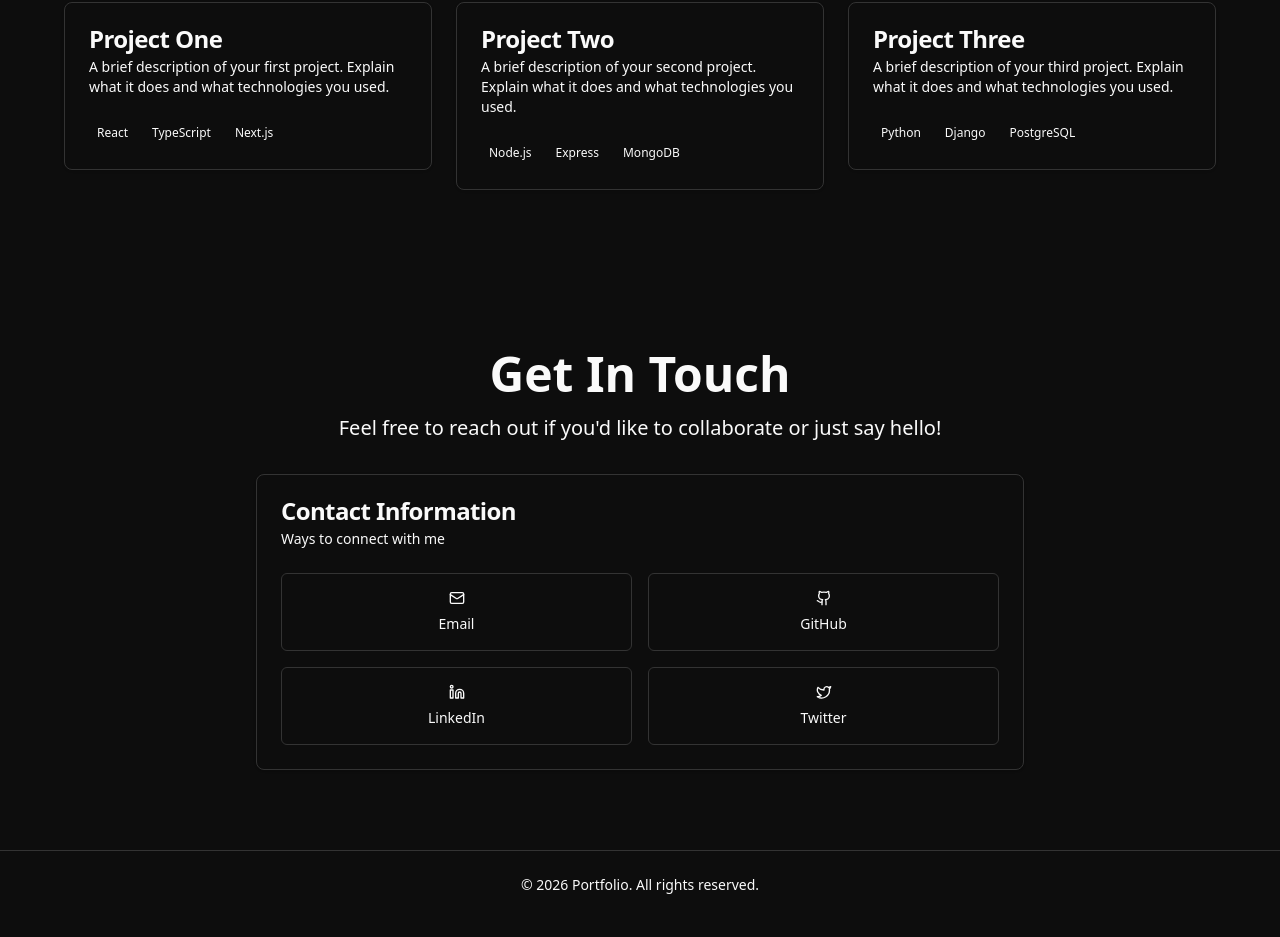
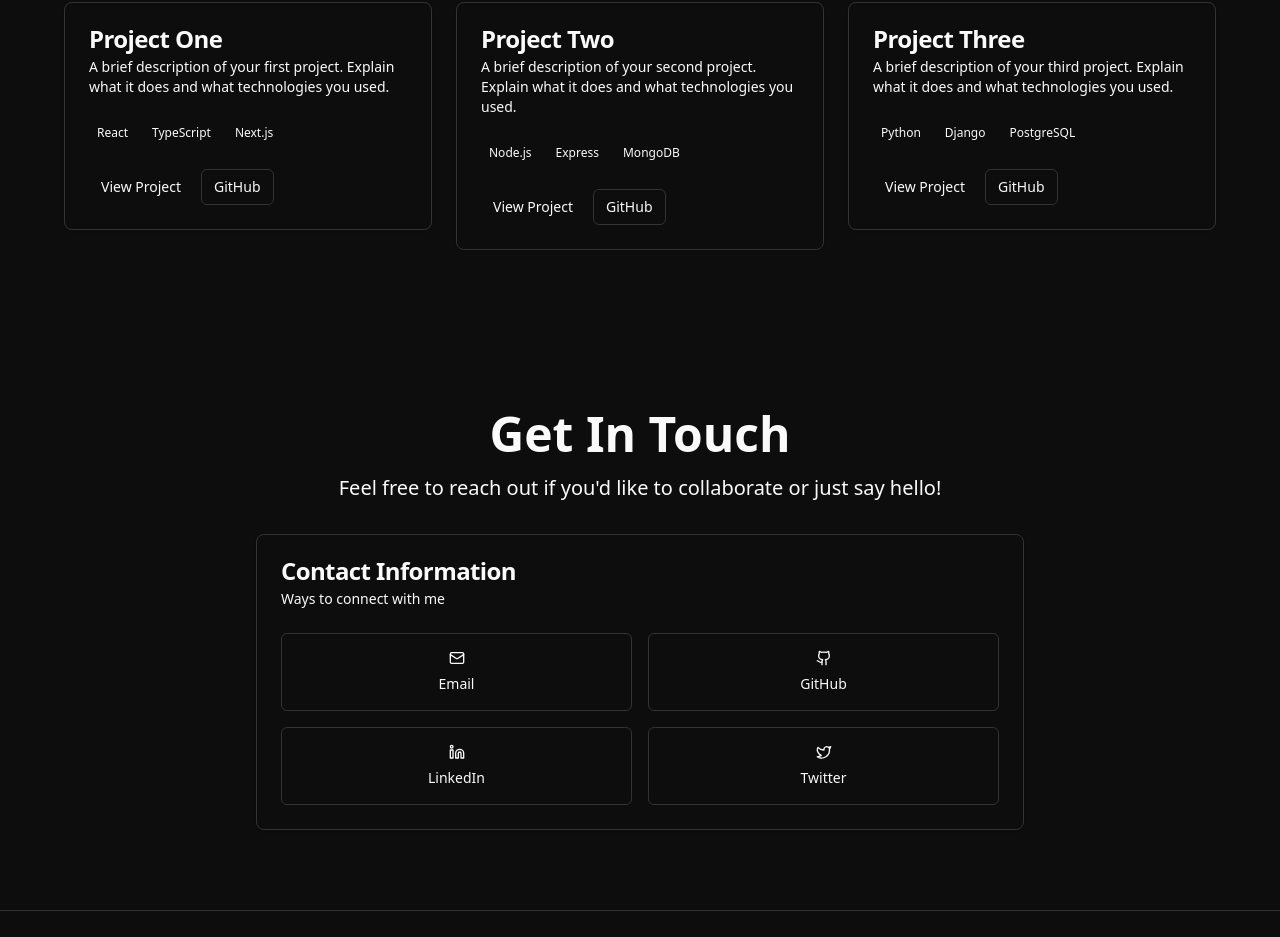
Before and after one commit to iancatez/ian-cates-portfolio, a Next.js app: page / in a window 1280 px wide. Shown: the part 1821-2758 px from the top of the page. Built offline with nearby package versions, Linux system fonts and the light colour scheme.

Commit message:
Fixed bugs in footer + project card

```diff
--- a/components/footer.tsx
+++ b/components/footer.tsx
@@ -1,3 +1,5 @@
+"use client";
+
 export function Footer() {
   return (
     <footer className="border-t mt-auto">
--- a/components/project-card.tsx
+++ b/components/project-card.tsx
@@ -13,6 +13,9 @@ interface ProjectCardProps {
   title: string;
   description: string;
   technologies?: string[];
+  liveUrl?: string;
+  githubUrl?: string;
+  // Legacy prop names for backward compatibility
   link?: string;
   github?: string;
 }
@@ -21,9 +24,14 @@ export function ProjectCard({
   title,
   description,
   technologies = [],
-  link,
-  github,
+  liveUrl,
+  githubUrl,
+  link, // Legacy prop
+  github, // Legacy prop
 }: ProjectCardProps) {
+  // Use new prop names if available, fall back to legacy names
+  const projectLink = liveUrl || link;
+  const projectGithub = githubUrl || github;
   return (
     <Card className="flex flex-col">
       <CardHeader>
@@ -44,18 +52,18 @@ export function ProjectCard({
           </div>
         </CardContent>
       )}
-      {(link || github) && (
+      {(projectLink || projectGithub) && (
         <CardFooter className="mt-auto gap-2">
-          {link && (
+          {projectLink && (
             <Button asChild variant="default" size="sm">
-              <Link href={link} target="_blank" rel="noopener noreferrer">
+              <Link href={projectLink} target="_blank" rel="noopener noreferrer">
                 View Project
               </Link>
             </Button>
           )}
-          {github && (
+          {projectGithub && (
             <Button asChild variant="outline" size="sm">
-              <Link href={github} target="_blank" rel="noopener noreferrer">
+              <Link href={projectGithub} target="_blank" rel="noopener noreferrer">
                 GitHub
               </Link>
             </Button>
```
